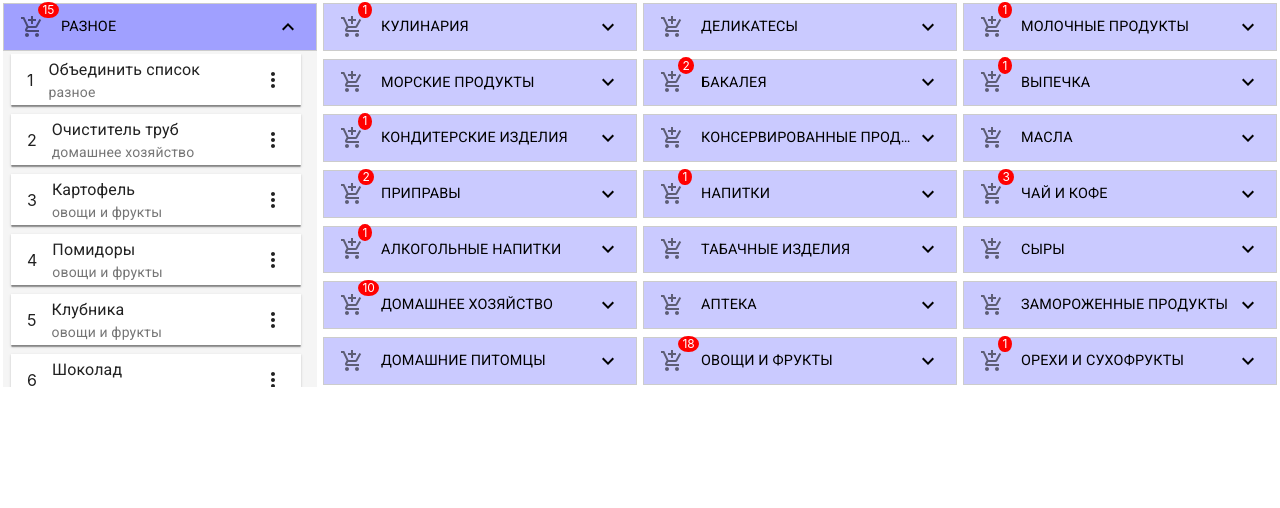
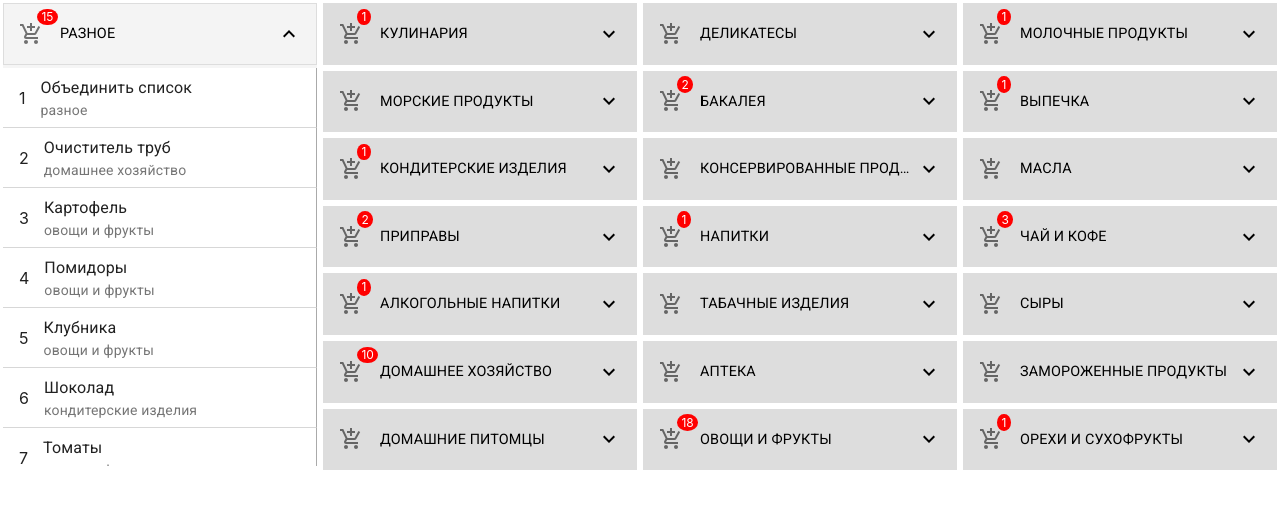
Before and after one commit to kobrynovych/React_Drag_and_Drop, a React (Create React App) app: page / in a window 1280 px wide. Shown: the top 508 px of the page. Built offline with nearby package versions, Linux system fonts and the light colour scheme.

Commit message:
add styles

```diff
--- a/package.json
+++ b/package.json
@@ -6,6 +6,7 @@
   "dependencies": {
     "@material-ui/core": "^4.11.3",
     "@material-ui/icons": "^4.11.2",
+    "@material-ui/lab": "^4.0.0-alpha.57",
     "@testing-library/jest-dom": "^5.11.9",
     "@testing-library/react": "^11.2.5",
     "@testing-library/user-event": "^12.7.0",
--- a/src/App.css
+++ b/src/App.css
@@ -77,6 +77,8 @@ body {
 
 .item {
   user-select: none;
+  /* border-left: 1px solid #aaa!important; */
+  border-right: 1px solid #aaa!important;
   /* background-color: lightgrey; */
   /* transition: background-color .4s, */
 
@@ -99,8 +101,9 @@ body {
 .item.is-dragging {
   color: #fff!important;
   /* background-color: rgb(112, 112, 112)!important; */
-  background-color: lightgreen!important;
-  box-shadow: 0px 0px 2px rgb(8, 58, 30), 0px 0px 10px MediumSeaGreen;
+  /* background-color: lightgreen!important; */
+  background-color: #a0a0ff!important;
+  /* box-shadow: 0px 0px 2px rgb(8, 58, 30), 0px 0px 10px MediumSeaGreen; */
   /* box-shadow: 0px 0px 2px rgb(160, 160, 255), 0px 0px 10px MediumSeaGreen; */
 }
 
--- a/src/components/Column.js
+++ b/src/components/Column.js
@@ -12,6 +12,8 @@ import ExpandMore from '@material-ui/icons/ExpandMore';
 import AddShoppingCartIcon from '@material-ui/icons/AddShoppingCart';
 import Avatar from '@material-ui/core/Avatar';                           // img
 import ItemListApp from './ItemList';
+import Search from './Search';
+
 
 const Column = React.memo(function Column({ column, index, columnId = null }) {
   // debugger
@@ -25,13 +27,14 @@ const Column = React.memo(function Column({ column, index, columnId = null }) {
         // padding: '1px',
       },
       title__wrap: {
-        border: '1px solid #ccc',
-        // padding: '11px',
+        border: '1px solid #ddd',
+        padding: '15px',
         // backgroundColor: styleHover && 'red!important',
         // backgroundColor: isHover ? '' : 'rgb(189, 255, 217)!important',
         // backgroundColor: isHover ? '' : '#fff!important',
 
-        backgroundColor: isHover ? '' : open ? 'rgb(160, 160, 255)!important' : 'rgb(189, 255, 217)!important',
+        // backgroundColor: isHover ? '' : open ? 'rgb(160, 160, 255)!important' : 'rgb(189, 255, 217)!important',
+        backgroundColor: isHover ? '' : open ? '#f4f4f4!important' : '#bbb!important',
 
         // backgroundColor: columnId === 'разное' && '#fff!important',
         transition: 'background .4s',
@@ -53,7 +56,6 @@ const Column = React.memo(function Column({ column, index, columnId = null }) {
         fontSize: '12px',
         top: '-105%',
         left: '55%',
-        // transform: translate(),
         backgroundColor: 'red',
         color: '#fff',
         borderRadius: '50%',
@@ -107,7 +109,8 @@ const Column = React.memo(function Column({ column, index, columnId = null }) {
       // background: isDraggingOver ? 'rgb(160, 160, 255)' : '#6fda44',    // column title wrap
       // background: isDraggingOver ? 'rgb(160, 160, 255)' : 'rgb(160, 160, 255)',    // column title wrap
       // background: isDraggingOver ? 'rgb(160, 160, 255)' :  open ? '#cacaff' : 'rgb(160, 160, 255)',    // column title wrap
-      background: isDraggingOver ? 'rgb(160, 160, 255)' :  open ? 'rgb(160, 160, 255)' : '#cacaff',    // column title wrap
+      // background: isDraggingOver ? 'rgb(160, 160, 255)' :  open ? 'rgb(160, 160, 255)' : '#cacaff',    // column title wrap
+      background: isDraggingOver ? '#a0a0ff' :  open ? '#f4f4f4' : '#ddd',    // column title wrap
       // backgroundColor: open ? 'red!important' : 'black!important',
 
 
@@ -148,6 +151,7 @@ const Column = React.memo(function Column({ column, index, columnId = null }) {
                   {/* <Avatar variant="rounded" alt={column.name} src={img} className={classes.small} /> */}
                 </ListItemIcon>
                 <ListItemText primary={column.name} className={classes.title} classes={{primary:classes.listItemText}}/>
+                {/* <Search /> */}
                 {open ? <ExpandLess /> : <ExpandMore />}
               </ListItem>
               {/* <Collapse in={open} timeout="auto" unmountOnExit className={classes.ItemList_wrap}> */}
--- a/src/components/Item.js
+++ b/src/components/Item.js
@@ -1,4 +1,4 @@
-import React, {useState} from "react";
+import React, {useState, useRef} from "react";
 import ListItem from '@material-ui/core/ListItem';
 import ListItemText from '@material-ui/core/ListItemText';
 
@@ -28,14 +28,15 @@ const getStyle = ({ draggableStyle, virtualStyle, isDragging }) => {
     const result = {
       ...combined,
       // height: isDragging ? combined.height : combined.height - (grid*3),
-      height: isDragging ? combined.height : combined.height - (grid),
-      left: isDragging ? combined.left : combined.left + grid,
-      width: isDragging
-        ? draggableStyle.width
-        : `calc(${combined.width} - ${grid * 3}px)`,
+      // height: isDragging ? combined.height : combined.height - (grid),
+      // left: isDragging ? combined.left : combined.left + grid,
+      // width: isDragging
+      //   ? draggableStyle.width
+      //   : `calc(${combined.width} - ${grid * 3}px)`,
+
+      // left: isDragging ? combined.left : combined.left,
       // marginBottom: grid,
-
-      marginBottom: `${grid}px`,
+      // marginBottom: `${grid}px`,
 
       // backgroundColor: '#aaa',
       // backgroundColor: 'lightgrey',
@@ -46,7 +47,7 @@ const getStyle = ({ draggableStyle, virtualStyle, isDragging }) => {
 
       // border: '1px solid lightblue',
       // boxShadow: '2px 2px #aaa',
-      boxShadow: '0px 2px 1px -1px rgb(0 0 0 / 20%), 0px 1px 1px 0px rgb(0 0 0 / 14%), 0px 1px 3px 0px rgb(0 0 0 / 12%)',
+      // boxShadow: '0px 2px 1px -1px rgb(0 0 0 / 20%), 0px 1px 1px 0px rgb(0 0 0 / 14%), 0px 1px 3px 0px rgb(0 0 0 / 12%)',
 
 
       // paddingRight: '0px',
@@ -66,24 +67,25 @@ const Item = ({ provided, item, style, isDragging, index = ''}) => {
   // debugger
   const classes = useStyles();
   // debugger
-  const options = [
-    `id: ${item.id}`,
-    `name: ${item.name}`,
-    `groupId: ${item.groupId}`,
-    `groupName: ${item.groupName}`,
-  ];
 
 
-  const [anchorEl, setAnchorEl] = useState(null);
-  const open = Boolean(anchorEl);
+  // const options = [
+  //   `id: ${item.id}`,
+  //   `name: ${item.name}`,
+  //   `groupId: ${item.groupId}`,
+  //   `groupName: ${item.groupName}`,
+  // ];
 
-  const handleClick = (event) => {
-    setAnchorEl(event.currentTarget);
-  };
+  // const [anchorEl, setAnchorEl] = useState(null);
+  // const open = Boolean(anchorEl);
 
-  const handleClose = () => {
-    setAnchorEl(null);
-  };
+  // const handleClick = (event) => {
+  //   setAnchorEl(event.currentTarget);
+  // };
+
+  // const handleClose = () => {
+  //   setAnchorEl(null);
+  // };
 
     return (
         <ListItem button divider
@@ -103,7 +105,7 @@ const Item = ({ provided, item, style, isDragging, index = ''}) => {
 
           <ListItemText primary={item.name} secondary={item.groupName}/>
 
-          <IconButton
+          {/* <IconButton
             edge="end"
             color="inherit"
             aria-label="more"
@@ -119,6 +121,7 @@ const Item = ({ provided, item, style, isDragging, index = ''}) => {
             keepMounted
             open={open}
             onClose={handleClose}
+            ref={menu}
             PaperProps={{
               style: {
                 maxHeight: ITEM_HEIGHT * 4.5,
@@ -131,7 +134,7 @@ const Item = ({ provided, item, style, isDragging, index = ''}) => {
                 {option}
               </MenuItem>
             ))}
-          </Menu>
+          </Menu> */}
         </ListItem>
     );
   }
--- a/src/components/ItemList.js
+++ b/src/components/ItemList.js
@@ -26,14 +26,21 @@ const ItemListApp = React.memo(function ItemList({ column, index, open, setIsHov
       return {
       transition: 'background .4s',
       // background: open ? isDraggingOver ? 'rgb(189, 255, 217)' : 'lightblue' : isDraggingOver ? 'rgb(189, 255, 217)' : 'transparent',
-      background: open ? isDraggingOver ? 'rgb(189, 255, 217)' : '#f5f5f5' : isDraggingOver ? 'rgb(189, 255, 217)' : 'transparent',
+      background: open ? isDraggingOver ? '#bbb' : '#f5f5f5' : isDraggingOver ? '#bbb' : 'transparent',
       width: !open && '1%',
       left: !open && '40%',
       top: !open && '-45px',
       // borderRadius: '15px',
-      // opacity: !open && '0',
       opacity: !open && '0',
     }};
+
+    const  listHeight = () => {
+      const sizeWindow = window.innerWidth;
+      if (sizeWindow > 900) {
+        return open ? 398 : 40;
+      }
+      return open ? 333 : 40;
+    }
 
     return (
       <Droppable
@@ -55,12 +62,14 @@ const ItemListApp = React.memo(function ItemList({ column, index, open, setIsHov
             : column.items.length;
 
         // const sizeKim = open ? 500 : 40;
-        const sizeKim = open ? 333 : 40;
+        // const sizeKim = open ? 333 : 40;
   // debugger
           return (
             <FixedSizeList
               // height={500}
-              height={sizeKim}
+              // height={sizeKim}
+              height={listHeight()}
+
               itemCount={itemCount}
               // itemSize={60}
               itemSize={60}
--- /dev/null
+++ b/src/components/Search.js
@@ -0,0 +1,134 @@
+// import React, {setState, useEffect} from 'react';
+// import TextField from '@material-ui/core/TextField';
+// import Autocomplete from '@material-ui/lab/Autocomplete';
+
+// // export default function Search() {
+// //   const defaultProps = {
+// //     options: top100Films,
+// //     getOptionLabel: (option) => option.title,
+// //   };
+
+// //   return (
+// //     <div style={{ width: 300 }}>
+// //       <Autocomplete
+// //         {...defaultProps}
+// //         id="auto-complete"
+// //         autoComplete
+// //         includeInputInList
+// //         renderInput={(params) => <TextField {...params} label="autoComplete" margin="normal" />}
+// //       />
+// //     </div>
+// //   );
+// // }
+
+// // // Top 100 films as rated by IMDb users. http://www.imdb.com/chart/top
+// // const top100Films = [
+// //   { title: 'The Shawshank Redemption', year: 1994 },
+// //   { title: 'The Godfather', year: 1972 },
+// //   { title: 'Monty Python and the Holy Grail', year: 1975 },
+// // ];
+
+
+// var CONTACTS = [
+//   {
+//     id: 1,
+//     name: 'Vladimir Putin',
+//     phoneNumber:'+250936649',
+//     email:'putinka@kremlin.ru',
+//     image: 'https://media.giphy.com/media/iUb3TmNIZg3IY/giphy.gif'
+//   }, {
+//     id: 2,
+//     name: 'Donald Trump',
+//     phoneNumber: '+55096394466',
+//     email:'makeamerica@great.boss',
+//     image: 'https://media.giphy.com/media/3oKIPf1BaBDILVxbYA/giphy.gif'
+//   }, {
+//     id: 3,
+//     name: 'Borac Obama',
+//     phoneNumber: '+250976654433',
+//     email:'boraobama@usa.com',
+//     image: 'https://media.giphy.com/media/jfQYvIUkp3sQ0/giphy.gif'
+//   },
+//   {
+//     id: 4,
+//     name: 'Gomer Simpson',
+//     phoneNumber: '+5432456784935',
+//     email:'lazy@guy.sandwich',
+//     image: 'https://media.giphy.com/media/Zk9mW5OmXTz9e/giphy.gif'
+//   },
+//   {
+//     id: 5,
+//     name: 'Brad Pitt',
+//     phoneNumber: '+8368204',
+//     email:'handsome@guy.best',
+//     image: 'https://media.giphy.com/media/qpAI90fUO9hle/giphy.gif'
+//   },
+//   {
+//   id: 6,
+//   name: 'Boris Elcin',
+//   phoneNumber: '+77386785',
+//   email:'vodka@perestroika.com',
+//   image: 'https://media.giphy.com/media/vwVt47fEqvuHS/giphy.gif'
+//   },
+//   {
+//   id: 7,
+//   name: 'Panda',
+//   phoneNumber: '+536636785465',
+//   email:'lazy@panda.uk',
+//   image: 'https://media.giphy.com/media/ZeB4HcMpsyDo4/giphy.gif'
+//   }
+// ];
+// const Contact = (props) => {
+//     return (
+//       <li className="contact">
+//         <div className="contact-info">
+//           <div className="contact-name">{props.name}</div>
+//           <div className="contact-number">{props.phoneNumber}</div>
+//           <div className="contact-email">{props.email}</div>
+//         </div>
+//       </li>
+//     );
+// }
+// const Search = () => {
+
+//   const [data, setData] = setState(CONTACTS);
+//   const [dataFinish, setDataFinish] = setState('');
+//   const [search, setSearch] = setState('');
+
+//   const handleSearch = ({target}) => {
+//     setSearch(target.value.toLowerCase());
+//   }
+
+//   useEffect(() => {
+//     setDataFinish(data)
+//   })
+
+//   useEffect(() => {
+//     setDataFinish(dataFinish.filter(el => el.name.toLowerCase().indexOf(search) !== -1))
+//   }, [search]);
+
+//     //   const searchData = search0.filter(el => el.name.toLowerCase().indexOf(searchQuery) !== -1);
+//     // setSearch(searchData)
+
+//     //   el.name.toLowerCase().match(searchString);
+
+//     //   const searchValue = el.name.toLowerCase();
+//     //   return searchValue.indexOf(searchQuery) !=-1;
+
+//     return (
+//       <div className="contacts">
+//         <input type="text" className="search-field" onChange={handleSearch}/>
+//         <ul className="contact-list">
+//           {dataFinish.map(el => (
+//               <Contact
+//                 key={el.id}
+//                 name={el.name}
+//                 phoneNumber={el.phoneNumber}
+//                 email={el.email}
+//               />
+//           ))}
+//         </ul>
+//       </div>
+//     )
+// };
+// export default Search;
```
Also changed, not shown: 1 other file (tests, documents, lock files or other folders).
